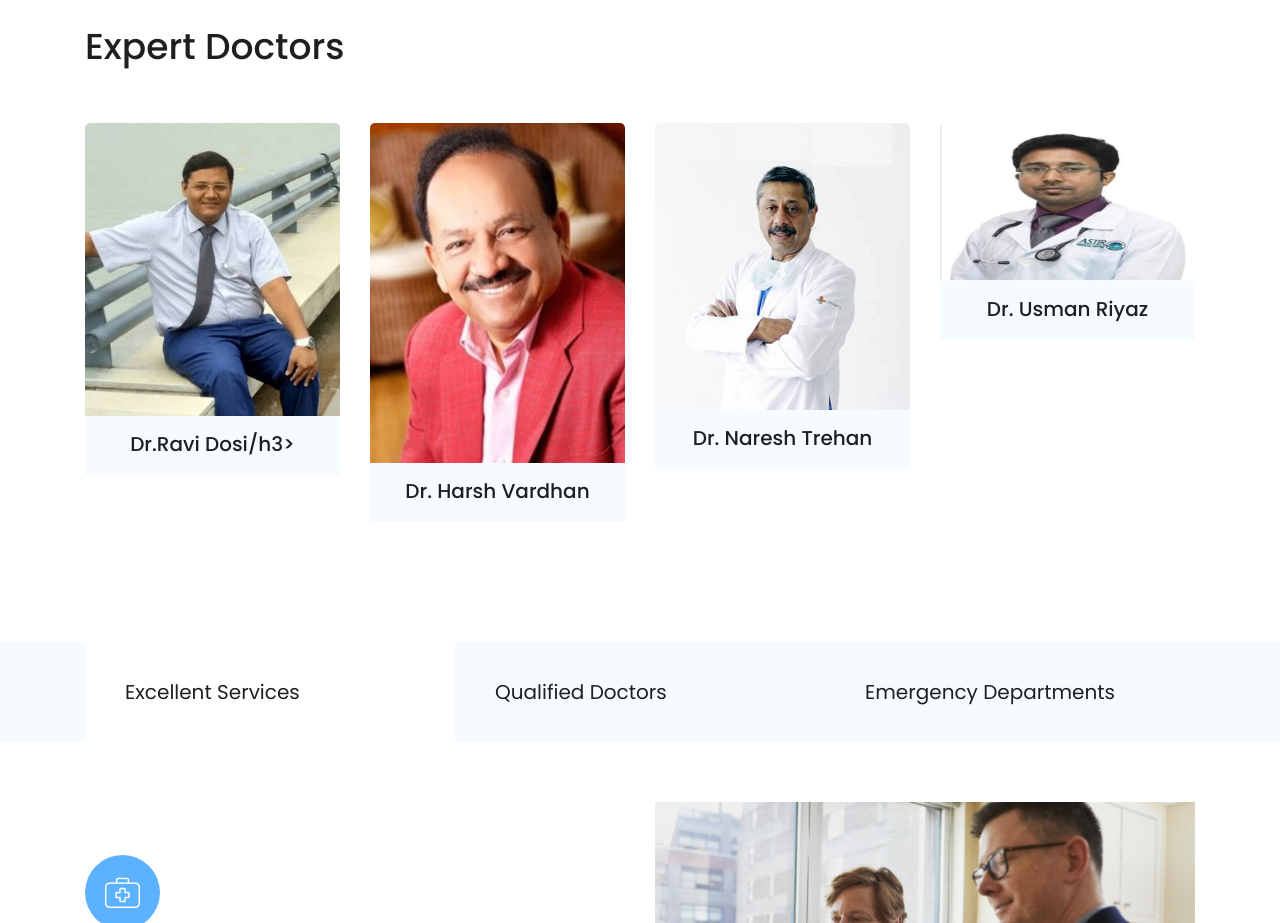
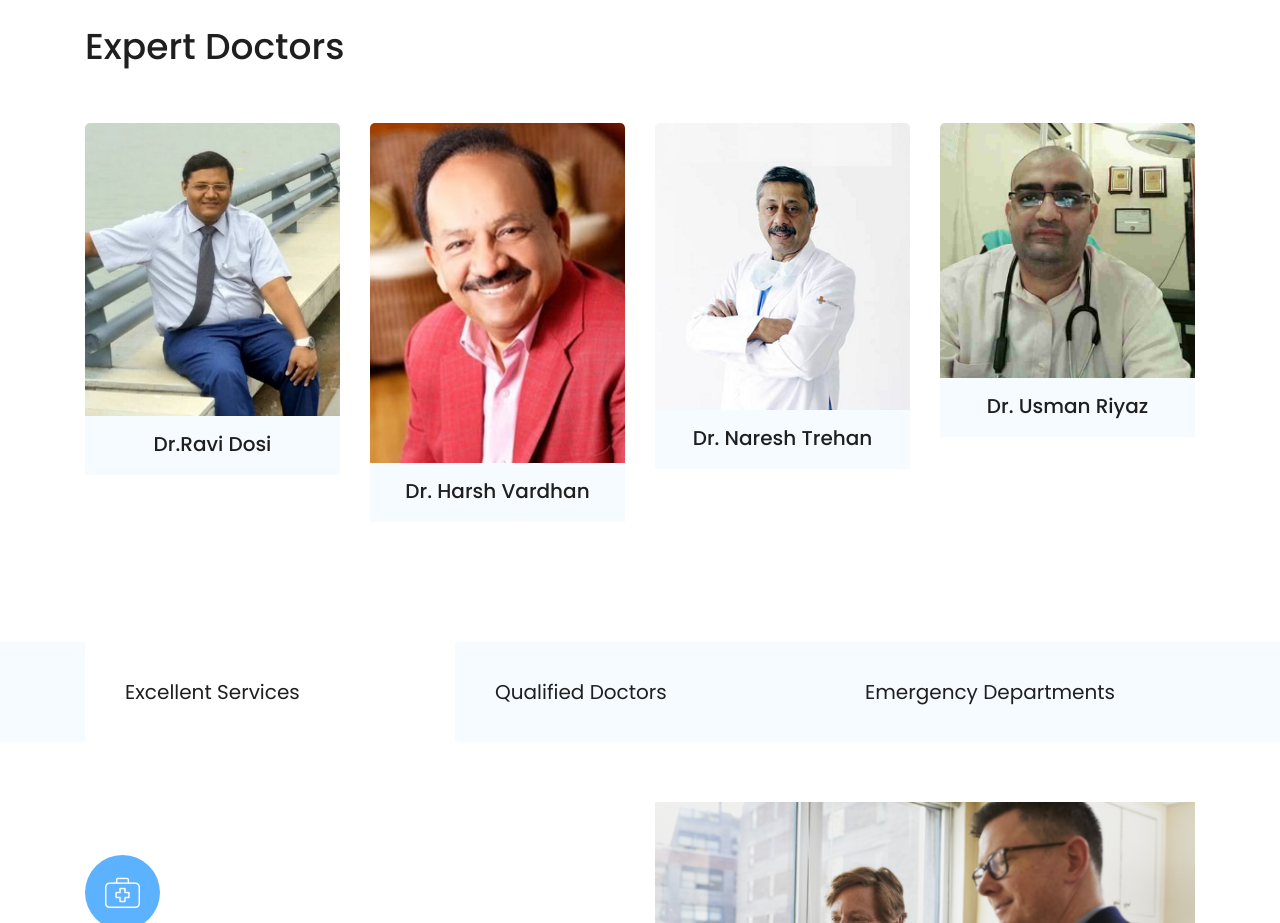
Before and after one commit to VaishnaviBhardwaj/hackon-website, a plain HTML site: page Department.html in a window 1280 px wide. Shown: the part 2220-3143 px from the top of the page. Drawn offline with Linux system fonts and the light colour scheme; files whose address does not match are found by name.

Commit message:
Update Department.html

```diff
--- a/Department.html
+++ b/Department.html
@@ -262,7 +262,7 @@
                     <div class="expert_active owl-carousel">
                         <div class="single_expert">
                             <div class="expert_thumb">
-                                <img src="img/experts/Usman riyaz.png" alt="">
+                                <img src="img/experts/doctor1.jpg" alt="">
                             </div>
                             <div class="experts_name text-center">
                                 <h3>Dr. Usman Riyaz</h3>
@@ -274,7 +274,7 @@
                                 <img src="img/experts/ravi dosi.jpg" alt="">
                             </div>
                             <div class="experts_name text-center">
-                                <h3>Dr.Ravi Dosi/h3>
+                                <h3>Dr.Ravi Dosi</h3>
 
                             </div>
                         </div>
```
